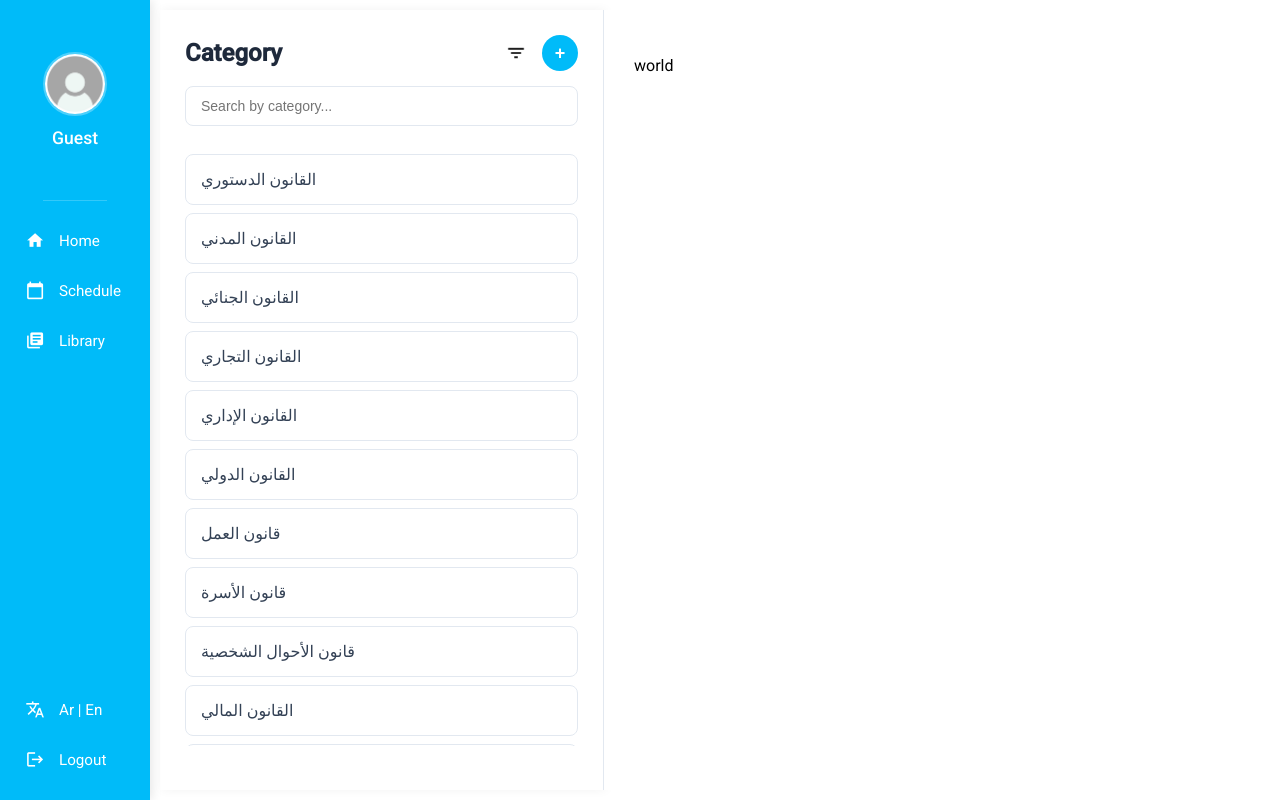
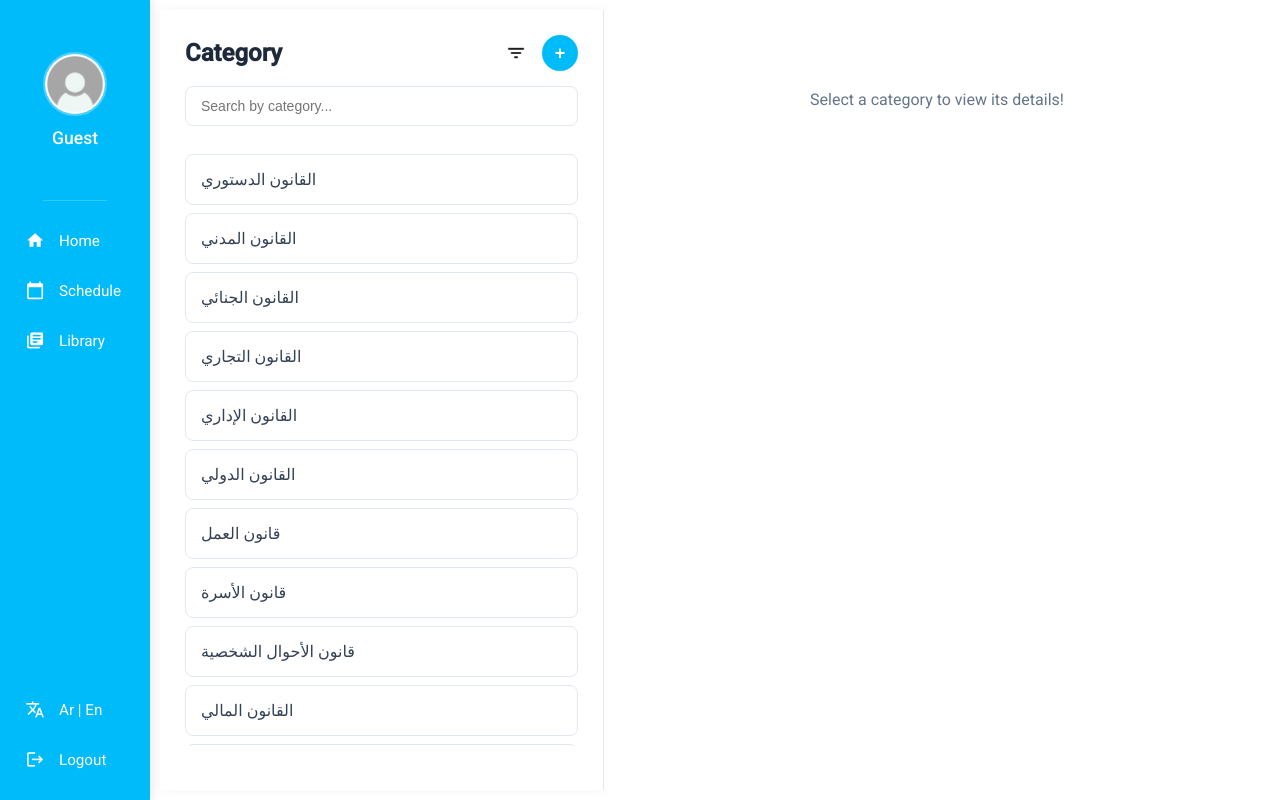
Before and after one commit to Ghost3298/LawyersCompanion, an Angular app: page /home/library in a window 1280 px wide. Built offline with nearby package versions, Linux system fonts and the light colour scheme.

Commit message:
stable version

```diff
--- a/src/app/app.component.ts
+++ b/src/app/app.component.ts
@@ -1,7 +1,5 @@
-import { DOCUMENT } from '@angular/common';
-import { Component, Inject } from '@angular/core';
+import { Component } from '@angular/core';
 import { RouterOutlet } from '@angular/router';
-import { LangChangeEvent, TranslateService } from '@ngx-translate/core';
 ;
 
 @Component({
--- a/src/app/library/library.component.css
+++ b/src/app/library/library.component.css
@@ -198,6 +198,13 @@ li:hover {
     transform: scale(1.05);
 }
 
+.right-side p {
+    color: #64748b;
+    font-size: 1rem;
+    text-align: center;
+    margin-top: 50px;
+}
+
 @media screen and (max-width: 650px) {
 
     .left-side ul{
--- a/src/app/library/library.component.html
+++ b/src/app/library/library.component.html
@@ -22,7 +22,11 @@
         </ul>
     </div>
 
-    <div rightContent>
+    <div rightContent class="right-side" *ngIf="!selectedCategory">
+        <p>Select a category to view its details!</p>
+    </div>
+
+    <div rightContent *ngIf="selectedCategory">
         <p>world</p>
     </div>
 </app-split-screen>
```
